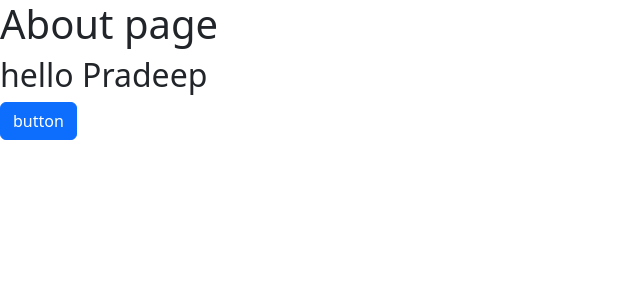
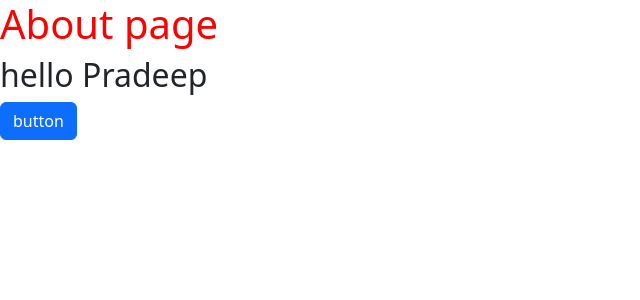
Before and after one commit to pradeep2165/nextjs-tutorial, a Next.js app: page /about in a window 1280 px wide. Shown: the top 300 px of the page, without its empty margins (0-640 px from the left). Built offline with nearby package versions, Linux system fonts and the light colour scheme.

Commit message:
component styling

```diff
--- a/pages/about.js
+++ b/pages/about.js
@@ -1,8 +1,9 @@
 import React from 'react'
+import style from './about.module.css'
 const about = () => {
   return (
     <div>
-      <h1>About page</h1>
+      <h1 className={style.highlight}>About page</h1>
       <h2>hello Pradeep</h2>
       <button className='btn btn-primary'>button</button>
     </div>
--- /dev/null
+++ b/pages/about.module.css
@@ -0,0 +1,3 @@
+.highlight {
+    color:red
+}
```
